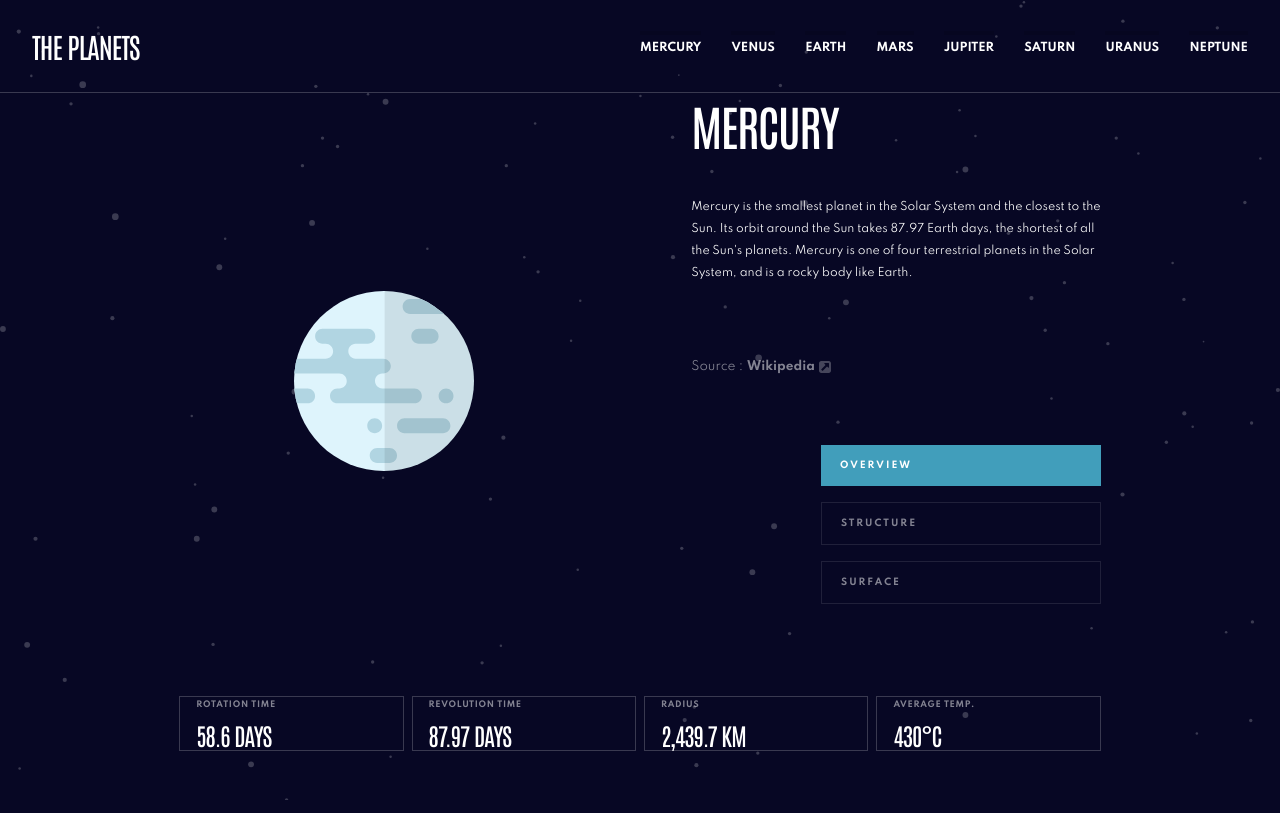
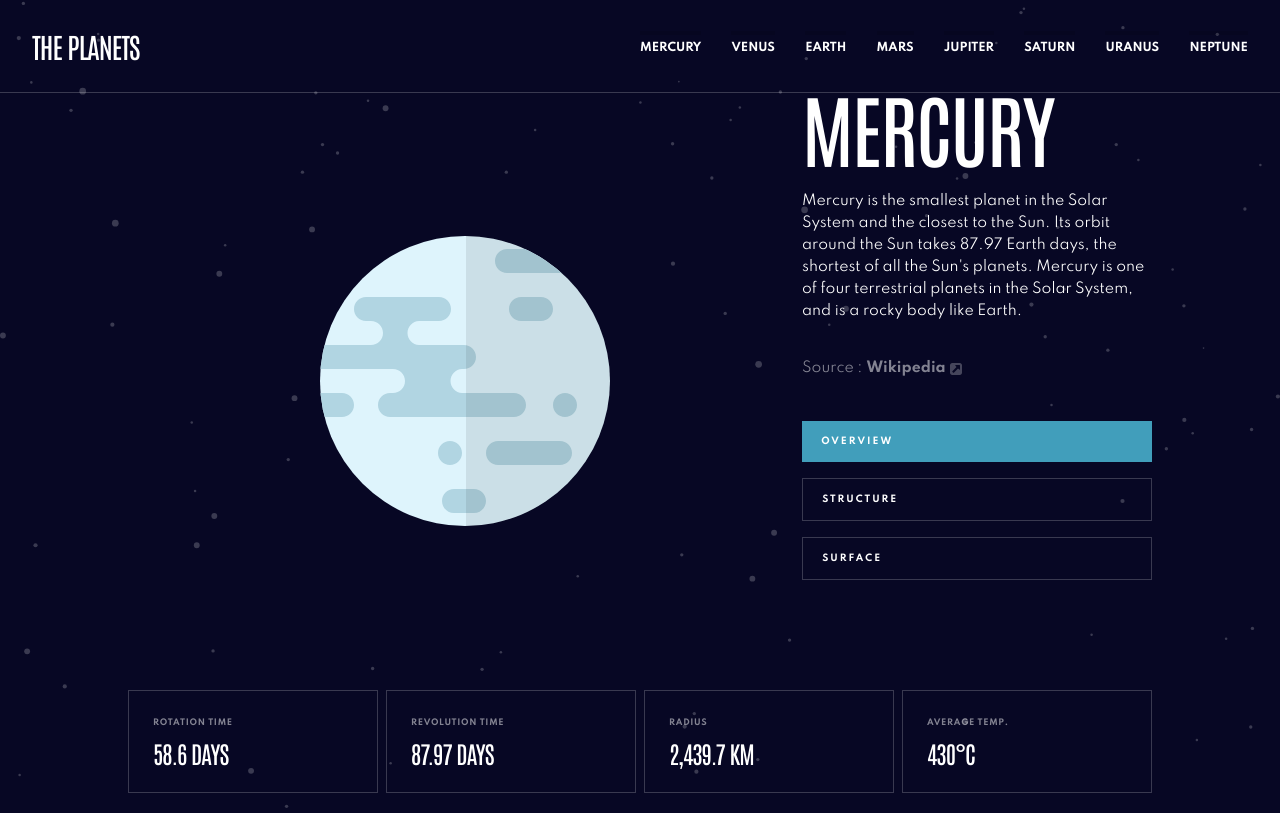
Before and after one commit to yagoramires/planets-fact-project, a React (Create React App) app: page / in a window 1280 px wide. Both pictures are taken after a click on the button "MERCURY". Built offline with nearby package versions, Linux system fonts and the light colour scheme.

Commit message:
all planets added, html and css almost done

```diff
--- a/src/App.js
+++ b/src/App.js
@@ -6,8 +6,79 @@ import Planetary from './components/Planetary/Planetary';
 import { Routes, Route } from 'react-router-dom';
 import { useEffect, useState } from 'react';
 
+import mercury from './assets/planet-mercury.svg';
+import mercuryInternal from './assets/planet-mercury-internal.svg';
+import mercuryGeology from './assets/geology-mercury.png';
+import venus from './assets/planet-venus.svg';
+import venusInternal from './assets/planet-venus-internal.svg';
+import venusGeology from './assets/geology-venus.png';
+import earth from './assets/planet-earth.svg';
+import earthInternal from './assets/planet-earth-internal.svg';
+import earthGeology from './assets/geology-earth.png';
+import mars from './assets/planet-mars.svg';
+import marsInternal from './assets/planet-mars-internal.svg';
+import marsGeology from './assets/geology-mars.png';
+import jupiter from './assets/planet-jupiter.svg';
+import jupiterInternal from './assets/planet-jupiter-internal.svg';
+import jupiterGeology from './assets/geology-jupiter.png';
+import saturn from './assets/planet-saturn.svg';
+import saturnInternal from './assets/planet-saturn-internal.svg';
+import saturnGeology from './assets/geology-saturn.png';
+import uranus from './assets/planet-uranus.svg';
+import uranusInternal from './assets/planet-uranus-internal.svg';
+import uranusGeology from './assets/geology-uranus.png';
+import neptune from './assets/planet-neptune.svg';
+import neptuneInternal from './assets/planet-neptune-internal.svg';
+import neptuneGeology from './assets/geology-neptune.png';
+
 function App() {
   const [data, setData] = useState([]);
+  const [imageArray, setImageArray] = useState([]);
+
+  useEffect(() => {
+    setImageArray([
+      {
+        planet: mercury,
+        planetInternal: mercuryInternal,
+        planetGeology: mercuryGeology,
+      },
+      {
+        planet: venus,
+        planetInternal: venusInternal,
+        planetGeology: venusGeology,
+      },
+      {
+        planet: earth,
+        planetInternal: earthInternal,
+        planetGeology: earthGeology,
+      },
+      {
+        planet: mars,
+        planetInternal: marsInternal,
+        planetGeology: marsGeology,
+      },
+      {
+        planet: jupiter,
+        planetInternal: jupiterInternal,
+        planetGeology: jupiterGeology,
+      },
+      {
+        planet: saturn,
+        planetInternal: saturnInternal,
+        planetGeology: saturnGeology,
+      },
+      {
+        planet: uranus,
+        planetInternal: uranusInternal,
+        planetGeology: uranusGeology,
+      },
+      {
+        planet: neptune,
+        planetInternal: neptuneInternal,
+        planetGeology: neptuneGeology,
+      },
+    ]);
+  }, []);
 
   useEffect(() => {
     fetch('./data.json', {
@@ -29,14 +100,38 @@ function App() {
       <Header />
       <Routes>
         <Route path='/' element={<Planetary />} />
-        <Route path='mercury' element={<Main data={data} />} />
-        <Route path='venus' element={<Main />} />
-        <Route path='earth' element={<Main />} />
-        <Route path='mars' element={<Main />} />
-        <Route path='jupiter' element={<Main />} />
-        <Route path='saturn' element={<Main />} />
-        <Route path='uranus' element={<Main />} />
-        <Route path='neptune' element={<Main />} />
+        <Route
+          path='mercury'
+          element={<Main data={data[0]} imageArray={imageArray[0]} />}
+        />
+        <Route
+          path='venus'
+          element={<Main data={data[1]} imageArray={imageArray[1]} />}
+        />
+        <Route
+          path='earth'
+          element={<Main data={data[2]} imageArray={imageArray[2]} />}
+        />
+        <Route
+          path='mars'
+          element={<Main data={data[3]} imageArray={imageArray[3]} />}
+        />
+        <Route
+          path='jupiter'
+          element={<Main data={data[4]} imageArray={imageArray[4]} />}
+        />
+        <Route
+          path='saturn'
+          element={<Main data={data[5]} imageArray={imageArray[5]} />}
+        />
+        <Route
+          path='uranus'
+          element={<Main data={data[6]} imageArray={imageArray[6]} />}
+        />
+        <Route
+          path='neptune'
+          element={<Main data={data[7]} imageArray={imageArray[7]} />}
+        />
       </Routes>
     </div>
   );
--- a/src/components/Main/Main.css
+++ b/src/components/Main/Main.css
@@ -1,3 +1,5 @@
+@media (min-width: 1px) {
+
   .menu-wrapper {
     display: flex;
     justify-content: space-evenly;
@@ -146,65 +148,44 @@
     text-transform: uppercase;
   }
 
-@media (min-width: 600px) {
-
+  @media (min-width: 720px) {
     .main {
       display: grid;
       grid-template-columns: 50% 50%;
-    grid-template-rows: 1fr 1fr 20%;
-    width: 100%;
+      grid-template-rows: 50% 30% 20%;
+      width: 90%;
       margin: 0 auto;
-  }
-
-  .menu-wrapper {
-    grid-area: 2 / 2 / 3 / 3;
-    align-items: flex-end;
-    margin-right: 10%;
-    display: flex;
-    flex-direction: column;
-    justify-content: center;
-    gap: 1rem;
-    border: none;
-  }
-
-
-  .menu-wrapper__item {
-    border: var(--defaultBorder);
-    width: 17.5rem;
-    padding: 8px 1.2rem;
-    font-weight: 700;
-    line-height: 25px;
     }
 
     .planet-image {
       grid-area: 1 / 1 / 2 / 3;
-
     }
-
 
     .planet-image img,
     .planet-image div img {
-    width: 180px;
-    padding: 8.125rem 0;
+      width: 185px;
+      padding: 9.125rem 0;
     }
 
     .text-wrapper {
       grid-area: 2 / 1 / 2 / 2;
+      width: 100%;
     }
 
     .text-wrapper h2 {
       text-align: left;
       font-size: 3rem;
       line-height: 62px;
-    margin-bottom: 1.5rem;
+      margin-bottom: 1rem;
     }
 
     .text-wrapper p {
       text-align: left;
       font-size: 11px;
       line-height: 22px;
+      height: 110px;
+      width: 340px;
       margin-bottom: 2rem;
-    height: 110px;
     }
 
     .text-wrapper span {
@@ -213,20 +194,40 @@
       display: flex;
     }
 
+    .menu-wrapper {
+      grid-area: 2 / 2 / 3 / 3;
+      align-items: flex-end;
+      flex-direction: column;
+      justify-content: center;
+      gap: 1rem;
+      border: none;
+    }
+
+    .menu-wrapper__item {
+      opacity: 1;
+      border: var(--defaultBorder);
+      width: 280px;
+      padding: 8px 1.2rem;
+      font-weight: 700;
+      line-height: 25px;
+    }
+
     .cards-wrapper {
       grid-area: 3 / 1 / 3 / 3;
       flex-direction: row;
-    width: 90%;
+      width: 100%;
+      margin: 0;
+      padding: 30px 0;
     }
 
     .cards-wrapper__card {
       width: 25%;
-    padding: 0 1rem;
-    display: flex;
       flex-direction: column;
       justify-content: center;
       align-items: flex-start;
       row-gap: 6px;
+      padding: 0;
+      padding-left: 1rem;
     }
 
     .cards-wrapper__card--label {
@@ -282,32 +283,93 @@
       background-color: #497EFA;
     }
   }
-
-@media (min-width: 600px) {
-  main {
-    width: 80%;
-    margin: 0 auto;
 }
 
+@media (min-width: 1000px) {
   .main {
-    grid-template-columns: 50% 50%;
-    grid-template-rows: 50% 50%;
+    height: 90vh;
+    width: 80%;
+    grid-template-columns: 2.2fr 1fr;
+    grid-template-rows: 40% 40% 20%;
   }
 
   .planet-image {
     grid-area: 1 / 1 / 3 / 2;
   }
 
-  .menu-wrapper {
-    grid-area: 2 / 2 / 3 / 3;
+  .planet-image img {
+    width: 290px;
   }
+
+  .planet-image div img:first-child {
+    width: 290px;
+  }
+
+  .planet-image div img:last-child {
+    width: 163px;
+    top: 13rem;
+    left: 4rem;
+  }
+
+  .planet-image div img:first-child {
+    width: 290px;
+  }
+
 
   .text-wrapper {
     grid-area: 1 / 2 / 2 / 3;
+    align-items: flex-end;
+    gap: 1rem;
+    justify-content: flex-end;
   }
 
-  /* .planet-image {
-    grid-area: 1 / 1 / 3/ 2;
-  } */
+  .text-wrapper h2 {
+    width: 350px;
+    text-align: left;
+    font-size: 80px;
+  }
 
+  .text-wrapper p {
+    width: 350px;
+    height: 150px;
+    text-align: left;
+    font-size: 14px;
+    margin-bottom: 0;
   }
+
+  .text-wrapper span {
+    width: 350px;
+    font-size: 14px;
+    text-align: left;
+  }
+
+  .menu-wrapper {
+    margin-top: 2.5rem;
+    grid-area: 2 / 2 / 3 / 3;
+    color: var(--white);
+    opacity: 1;
+
+    justify-content: flex-start;
+    padding: 0;
+    align-items: flex-end;
+  }
+
+  .menu-wrapper__item {
+    width: 350px;
+    align-items: flex-end;
+  }
+
+  .menu-wrapper__item:hover {
+    background-color: #D8D8D8;
+  }
+
+  .cards-wrapper {
+    padding: 0;
+    align-items: center;
+  }
+
+  .cards-wrapper__card {
+    padding: 1.5rem;
+    max-height: 120px;
+  }
+}
--- a/src/components/Main/Main.jsx
+++ b/src/components/Main/Main.jsx
@@ -1,12 +1,9 @@
+import { useState } from 'react';
 import Source from '../../assets/icon-source.svg';
-import Mercury from '../../assets/planet-mercury.svg';
-import MercuryInternal from '../../assets/planet-mercury-internal.svg';
-import MercuryGeology from '../../assets/geology-mercury.png';
-import { useState } from 'react';
 
 import './Main.css';
 
-const Main = ({ data }) => {
+const Main = ({ data, imageArray }) => {
   const [overview, setOverview] = useState(true);
   const [structure, setStructure] = useState(false);
   const [surface, setSurface] = useState(false);
@@ -31,7 +28,7 @@ const Main = ({ data }) => {
 
   return (
     <>
-      {data.length === 0 ? (
+      {data === undefined ? (
         <></>
       ) : (
         <main>
@@ -39,7 +36,7 @@ const Main = ({ data }) => {
             <div className='menu-wrapper'>
               <span
                 className={`menu-wrapper__item ${
-                  overview ? 'mercury-active' : ''
+                  overview ? `${data.name.toLowerCase()}-active` : ''
                 }`}
                 onClick={handleClickOverview}
               >
@@ -47,7 +44,7 @@ const Main = ({ data }) => {
               </span>
               <span
                 className={`menu-wrapper__item ${
-                  structure ? 'mercury-active' : ''
+                  structure ? `${data.name.toLowerCase()}-active` : ''
                 }`}
                 onClick={handleClickStucture}
               >
@@ -55,7 +52,7 @@ const Main = ({ data }) => {
               </span>
               <span
                 className={`menu-wrapper__item ${
-                  surface ? 'mercury-active' : ''
+                  surface ? `${data.name.toLowerCase()}-active` : ''
                 }`}
                 onClick={handleClickSurface}
               >
@@ -65,7 +62,7 @@ const Main = ({ data }) => {
 
             {overview ? (
               <div className='planet-image'>
-                <img src={Mercury} alt='' />
+                <img src={imageArray.planet} alt='' />
               </div>
             ) : (
               <></>
@@ -73,7 +70,7 @@ const Main = ({ data }) => {
 
             {structure ? (
               <div className='planet-image'>
-                <img src={MercuryInternal} alt='' />
+                <img src={imageArray.planetInternal} alt='' />
               </div>
             ) : (
               <></>
@@ -82,9 +79,9 @@ const Main = ({ data }) => {
             {surface ? (
               <div className='planet-image'>
                 <div>
-                  <img src={Mercury} alt='' />
+                  <img src={imageArray.planet} alt='' />
                   <img
-                    src={MercuryGeology}
+                    src={imageArray.planetGeology}
                     alt=''
                     className='planet-image--geology'
                   />
@@ -96,12 +93,12 @@ const Main = ({ data }) => {
 
             {overview ? (
               <div className='text-wrapper'>
-                <h2>{data[0].name}</h2>
-                <p>{data[0].overview.content}</p>
+                <h2>{data.name}</h2>
+                <p>{data.overview.content}</p>
                 <span>
                   Source :
                   <a
-                    href={data[0].overview.source}
+                    href={data.overview.source}
                     target='_blank'
                     rel='noreferrer'
                   >
@@ -115,12 +112,12 @@ const Main = ({ data }) => {
 
             {structure ? (
               <div className='text-wrapper'>
-                <h2>{data[0].name}</h2>
-                <p>{data[0].structure.content}</p>
+                <h2>{data.name}</h2>
+                <p>{data.structure.content}</p>
                 <span>
                   Source :
                   <a
-                    href={data[0].structure.source}
+                    href={data.structure.source}
                     target='_blank'
                     rel='noreferrer'
                   >
@@ -134,12 +131,12 @@ const Main = ({ data }) => {
 
             {surface ? (
               <div className='text-wrapper'>
-                <h2>{data[0].name}</h2>
-                <p>{data[0].geology.content}</p>
+                <h2>{data.name}</h2>
+                <p>{data.geology.content}</p>
                 <span>
                   Source :
                   <a
-                    href={data[0].geology.source}
+                    href={data.geology.source}
                     target='_blank'
                     rel='noreferrer'
                   >
@@ -157,7 +154,7 @@ const Main = ({ data }) => {
                   ROTATION TIME
                 </span>
                 <span className='cards-wrapper__card--info'>
-                  {data[0].rotation}
+                  {data.rotation}
                 </span>
               </div>
               <div className='cards-wrapper__card'>
@@ -165,21 +162,19 @@ const Main = ({ data }) => {
                   REVOLUTION TIME
                 </span>
                 <span className='cards-wrapper__card--info'>
-                  {data[0].revolution}
+                  {data.revolution}
                 </span>
               </div>
               <div className='cards-wrapper__card'>
                 <span className='cards-wrapper__card--label'>radius</span>
-                <span className='cards-wrapper__card--info'>
-                  {data[0].radius}
-                </span>
+                <span className='cards-wrapper__card--info'>{data.radius}</span>
               </div>
               <div className='cards-wrapper__card'>
                 <span className='cards-wrapper__card--label'>
                   AVERAGE TEMP.
                 </span>
                 <span className='cards-wrapper__card--info'>
-                  {data[0].temperature}
+                  {data.temperature}
                 </span>
               </div>
             </div>
```
Lines whose indentation alone changed are shown as unchanged.
